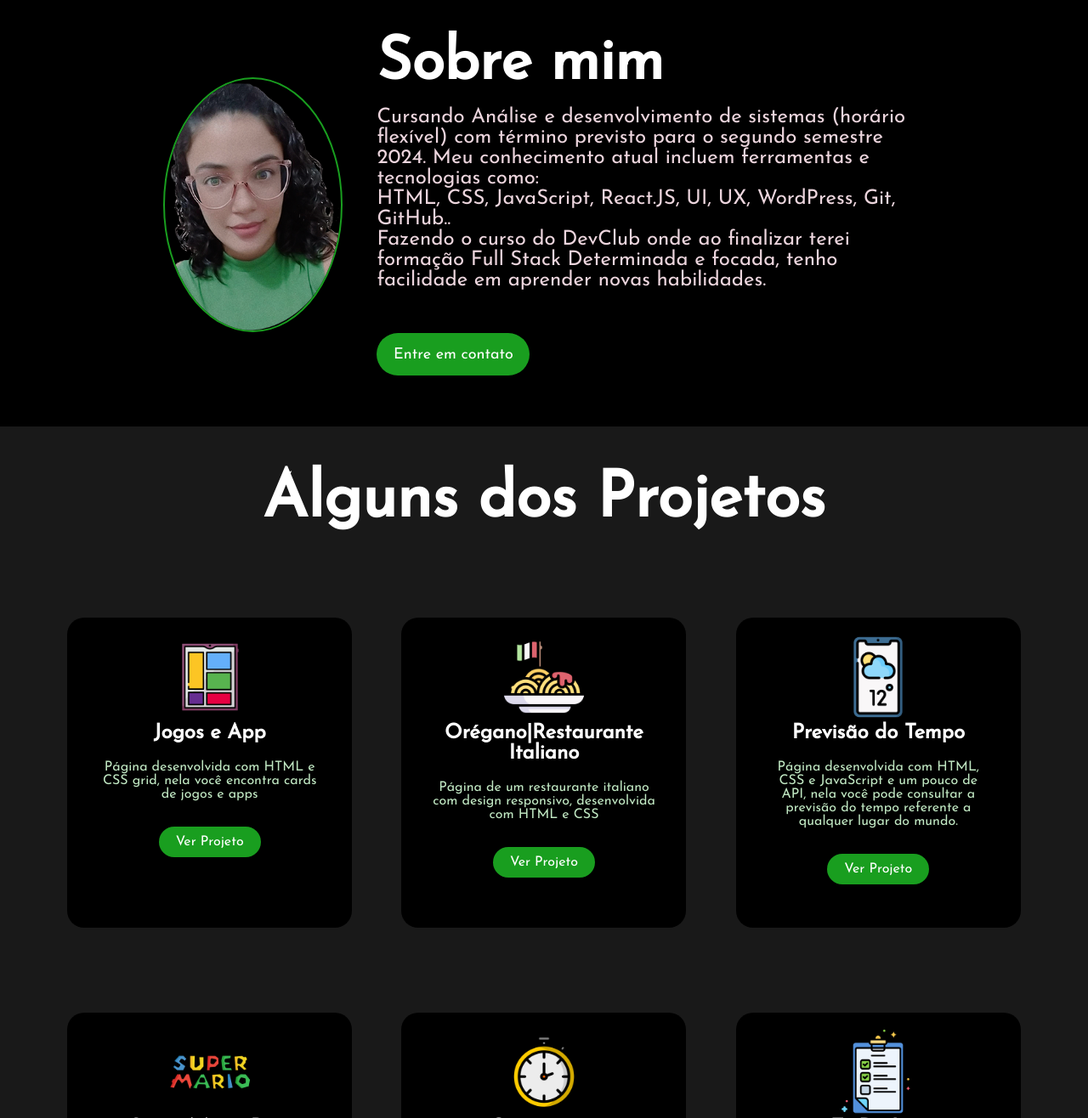
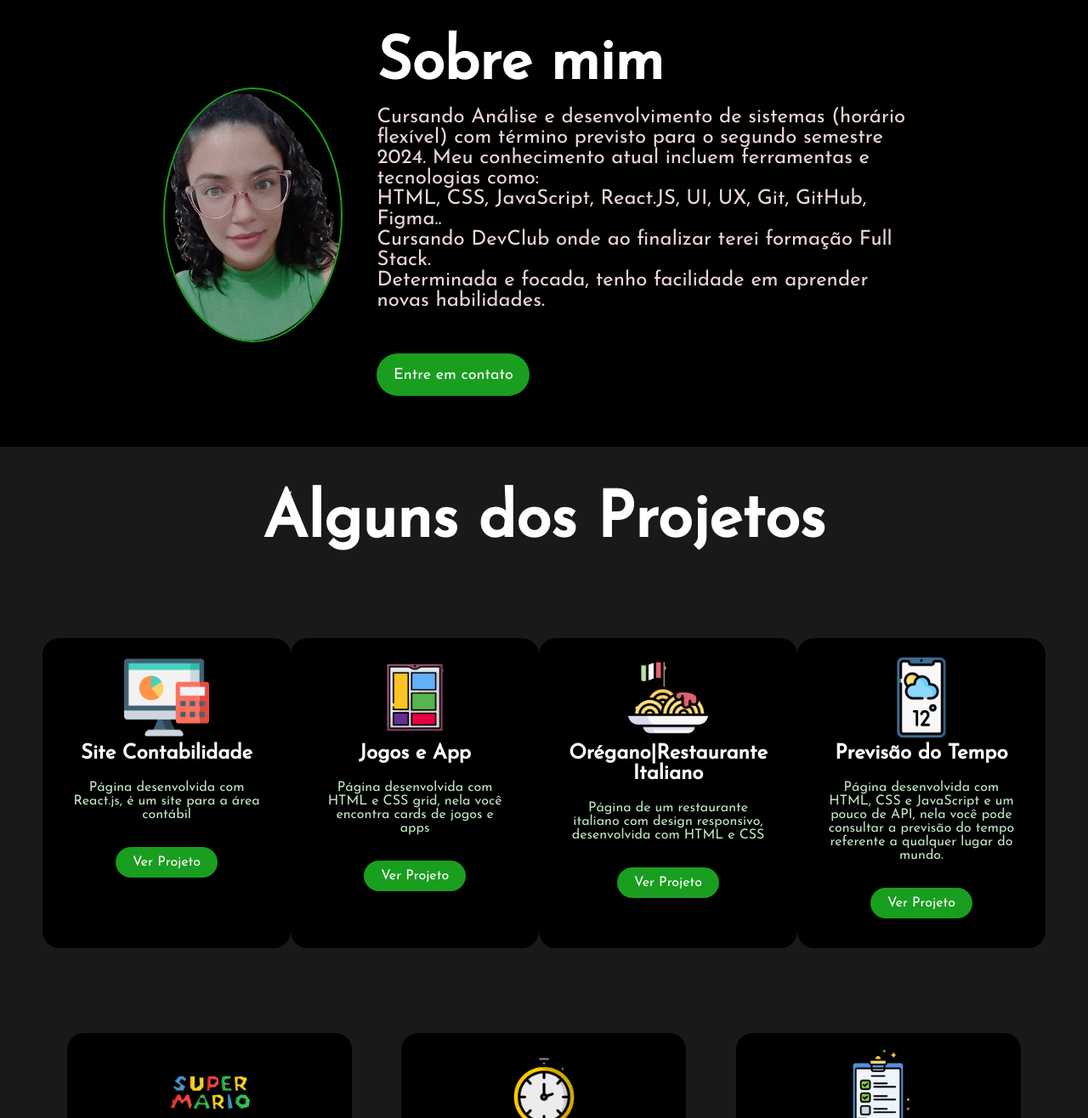
Before and after one commit to letsle/Portfolio, a plain HTML site: page index.html in a window 1280 px wide. Shown: the part 820-2136 px from the top of the page at 85% size. Drawn offline with Linux system fonts and the light colour scheme.

Commit message:
style: ajustando código

```diff
--- a/index.html
+++ b/index.html
@@ -33,8 +33,8 @@
             <h2>Sobre mim</h2>
             <p>Cursando Análise e desenvolvimento de sistemas (horário flexível) com término previsto para o segundo semestre 2024.
             Meu conhecimento atual incluem ferramentas e tecnologias como:<br>
-            HTML, CSS, JavaScript, React.JS, UI, UX, WordPress, Git, GitHub..<br>
-            Fazendo o curso do DevClub onde ao finalizar terei formação Full Stack
+            HTML, CSS, JavaScript, React.JS, UI, UX, Git, GitHub, Figma..<br>
+            Cursando DevClub onde ao finalizar terei formação Full Stack.<br />
             Determinada e focada, tenho facilidade em aprender novas habilidades.</p>
             <button><a class="link-menu" href="#fale-comigo" >Entre em contato</a></button>
         </div>
@@ -44,6 +44,13 @@
         <h2>Alguns dos Projetos</h2>
 
         <div class="card-projects">
+
+            <div class="card">
+                <img src="./src/img/contabilidade.png" alt="logo projeto">
+                <h5>Site Contabilidade</h5>
+                <p>Página desenvolvida com React.js, é um site para a área contábil</p>
+                <a href="https://letsle.github.io/Projeto-CSS-Grid/" target="_blank">Ver Projeto</a>
+            </div>
 
             <div class="card">
                 <img src="./src/img/grid.png" alt="logo projeto">
```
Also changed, not shown: src/img/contabilidade.png (added).
